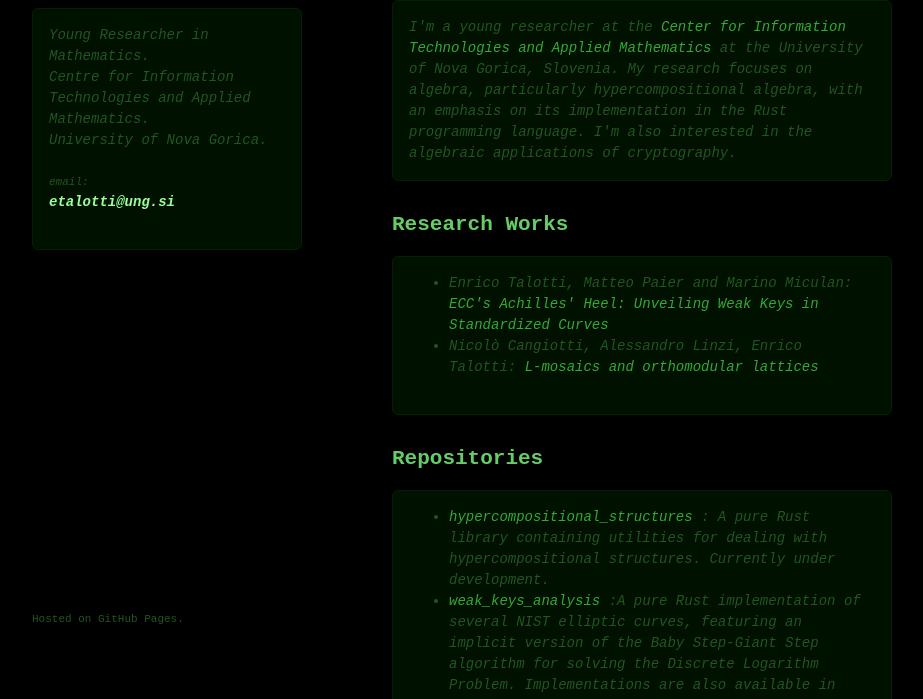
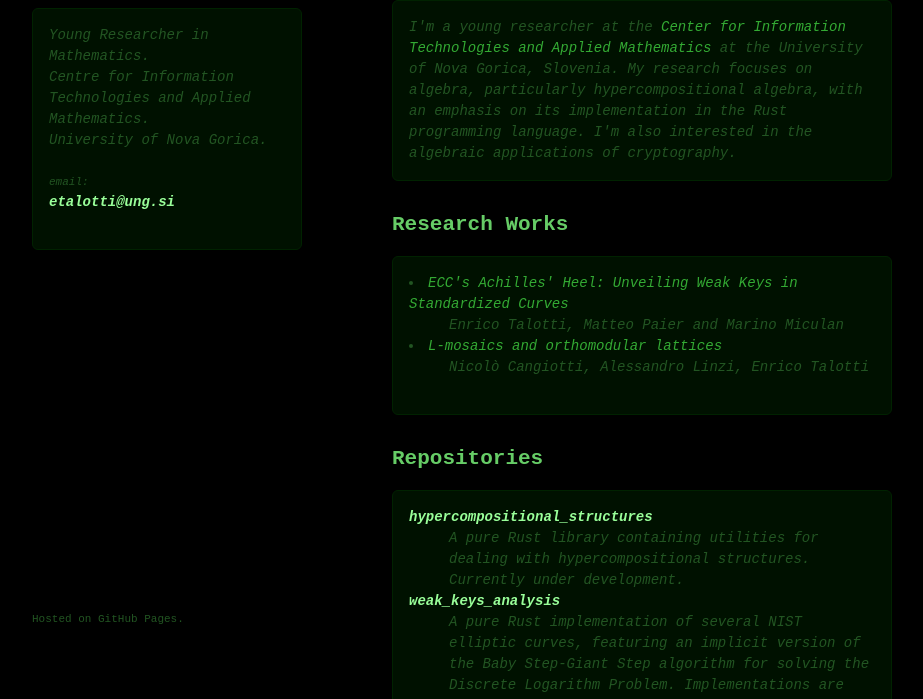
Before and after one commit to enh11/enh.github.io, a plain HTML site: page index.html in a window 1280 px wide. Shown: the part 101-800 px from the top of the page, without its empty margins (178-1101 px from the left). Drawn offline with Linux system fonts and the light colour scheme.

Commit message:
Updated research

```diff
--- a/index.html
+++ b/index.html
@@ -48,38 +48,45 @@
         <h2>Research Works</h2>
 
         <div class="code-box">
-          <ul>
-            <li>Enrico Talotti, Matteo Paier and Marino Miculan:
+          <dl>
+            <li>
               <a href="https://eprint.iacr.org/2024/1321" target="_blank">
-              <em>ECC's Achilles' Heel: Unveiling Weak Keys in Standardized Curves</em></a>
-              <li>Nicolò Cangiotti, Alessandro Linzi, Enrico Talotti:
+              ECC's Achilles' Heel: Unveiling Weak Keys in Standardized Curves</a>
+              <dd>
+              Enrico Talotti, Matteo Paier and Marino Miculan
+              </dd>
+            </li>
+            <li>
               <a href="https://arxiv.org/abs/2501.14793" target="_blank">
-              L-mosaics and orthomodular lattices</a></li>
+              L-mosaics and orthomodular lattices</a>
+                <dd>
+              Nicolò Cangiotti, Alessandro Linzi, Enrico Talotti
+                </dd>
+            </li>
             <!-- <li>User/Project@SHA: <a href="https://github.com/mojombo/god/commit/be6a8cc1c1ecfe9489fb51e4869af15a13fc2cd2" class="commit-link">mojombo/god@<tt>be6a8cc</tt></a></li> -->
-          </ul>
+          </dl>
         </div>
         <h2>Repositories</h2>
         <div class="code-box">
-          <ul>
-            <li>
+          <dl>
+            <dt>
               <a href="https://github.com/enh11/hypercompositional_structures">
-                hypercompositional_structures
-              </a>: A pure Rust library containing utilities for dealing with hypercompositional structures. Currently under development.
-            </li>
-            <li>
-              <a href="https://github.com/cysecud/ecc_weak_keys">
-                weak_keys_analysis
-              </a>:A pure Rust implementation of several NIST elliptic curves, featuring an
+                <strong >hypercompositional_structures</strong>
+              </a>
+            </dt>
+            <dd>A pure Rust library containing utilities for dealing with hypercompositional structures. Currently under development.</dd>
+          <dt>
+            <a href="https://github.com/cysecud/ecc_weak_keys"><strong> weak_keys_analysis</strong></a>
+          </dt>
+            <dd>A pure Rust implementation of several NIST elliptic curves, featuring an
       implicit version of the Baby Step-Giant Step algorithm for solving the
-      Discrete Logarithm Problem. Implementations are also available in PARI/GP.
-            </li>
+      Discrete Logarithm Problem. Implementations are also available in PARI/GP.</dd>
             <!-- <li>User/Project@SHA: <a href="https://github.com/mojombo/god/commit/be6a8cc1c1ecfe9489fb51e4869af15a13fc2cd2" class="commit-link">mojombo/god@<tt>be6a8cc</tt></a></li> -->
-          </ul>
+          </dl>
 
       </div>
       <h2>Teaching activities (Assistant)</h2>
       <div class="code-box">
-
         <dl>
           <dt>(2025-2026)</dt>
           <dl>
```
